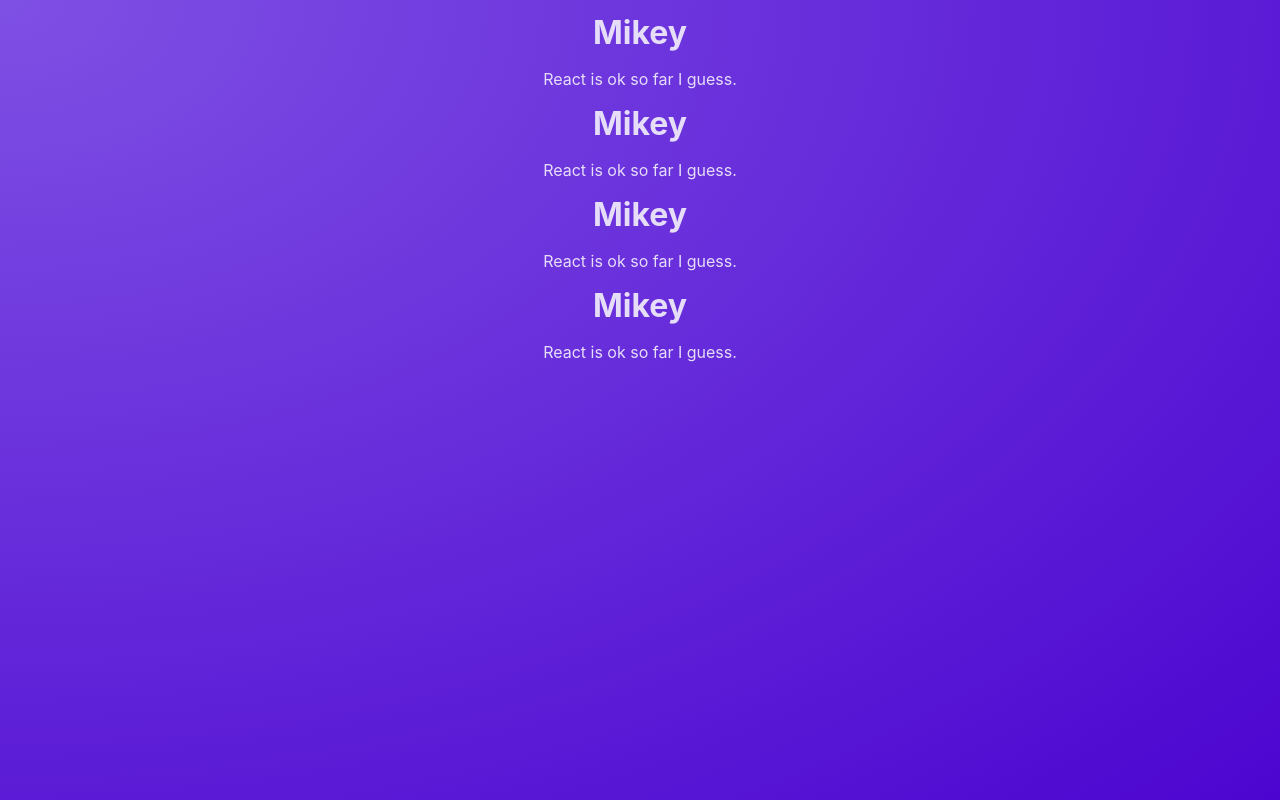
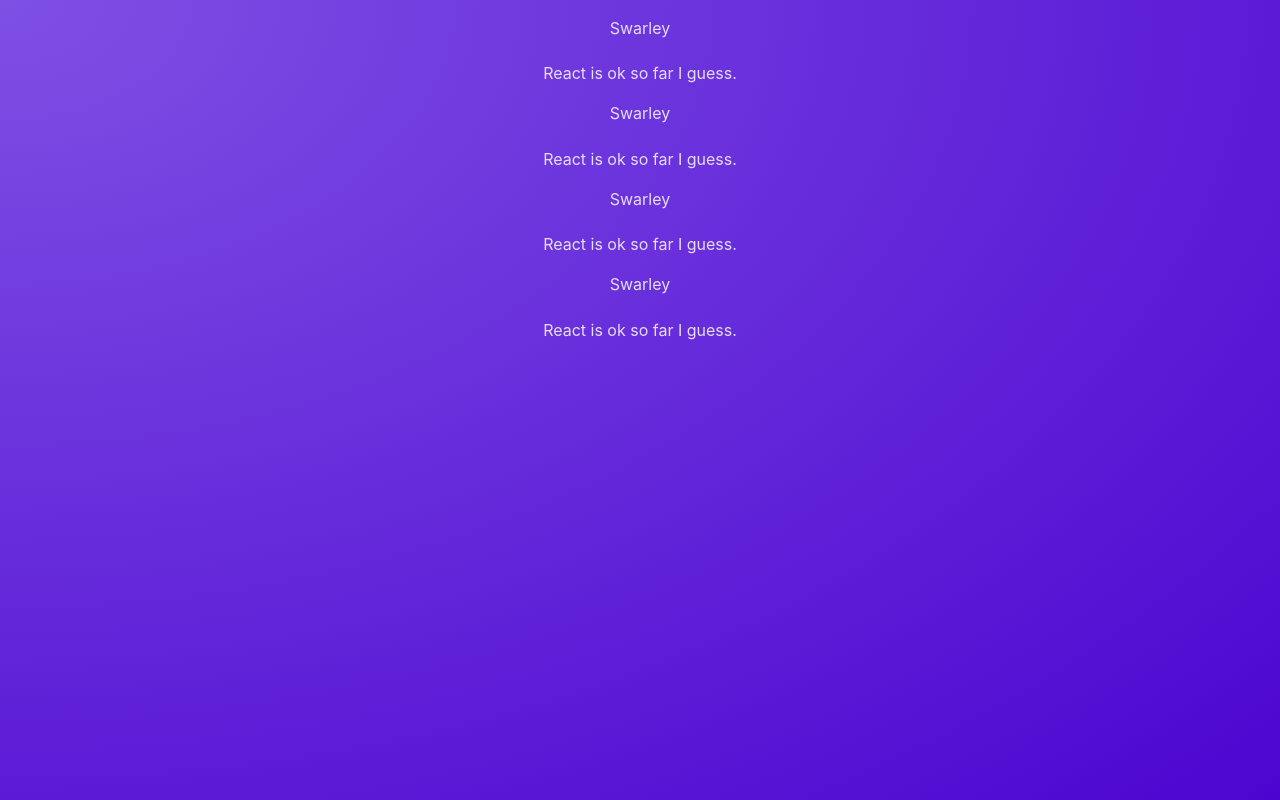
Before and after one commit to MikeHaHaya/first-in-a-while, a React (Create React App) app: page / in a window 1280 px wide. Built offline with nearby package versions, Linux system fonts and the light colour scheme.

Commit message:
Reusing Components

```diff
--- a/src/components/Post.js
+++ b/src/components/Post.js
@@ -1,7 +1,12 @@
+const names = ["Swarley", "Torig"];
+
 function Post() {
+
+    const chosenName = Math.random() > 0.5 ? names[0] : names[1];
     return (
         <div>
-            <h1>Mikey</h1>
+            <p>{chosenName}</p>
+            <h1></h1>
             <p>React is ok so far I guess.</p>
         </div>
     );
```
